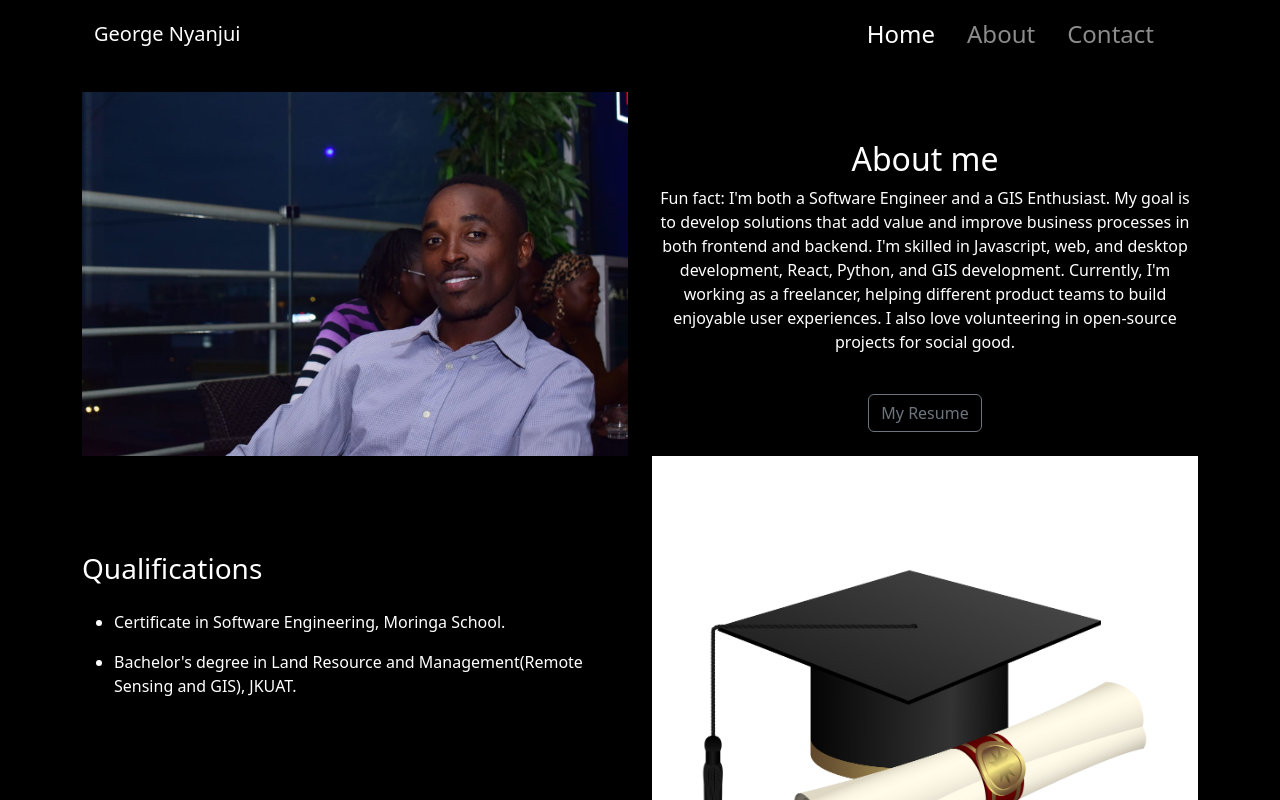
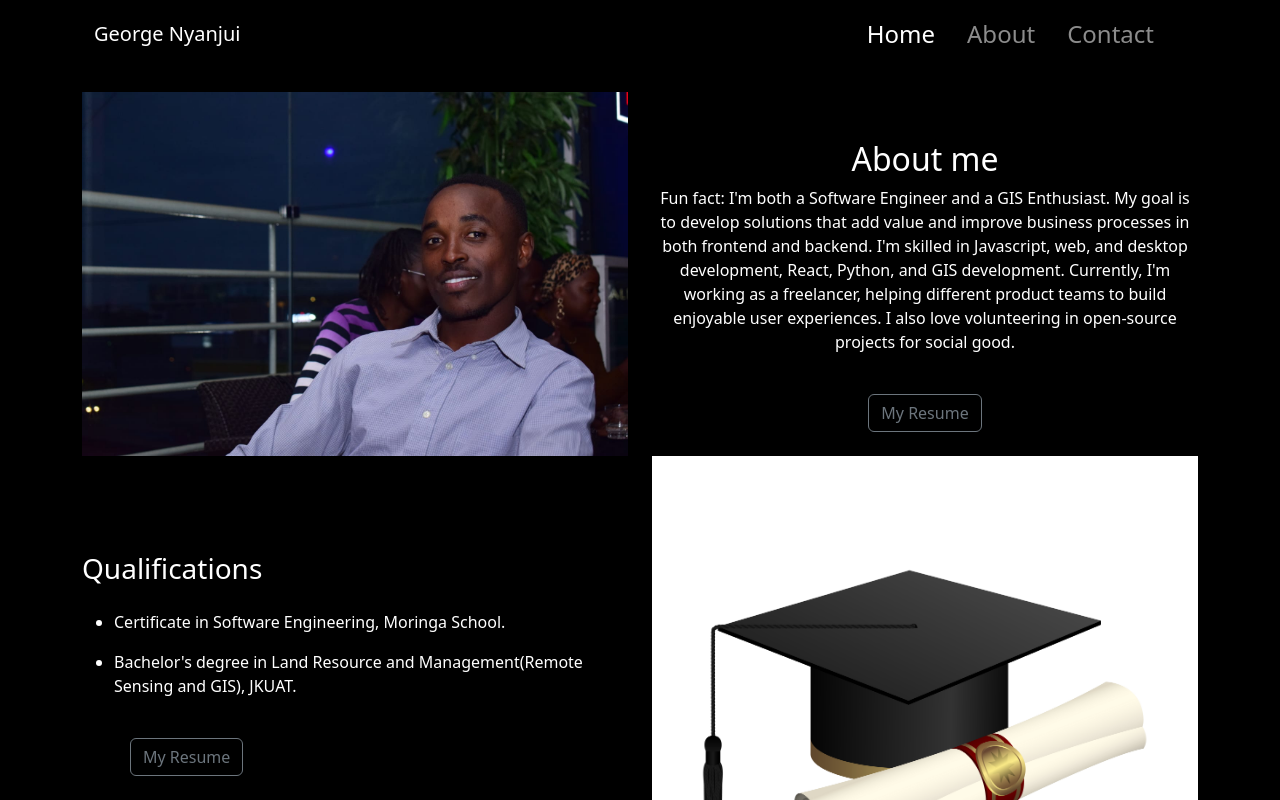
Before and after one commit to ohthebrave/portfolio, a React (Vite) app: page /about in a window 1280 px wide. Shown: the top 800 px of the page. Built offline with nearby package versions, Linux system fonts and the light colour scheme.

Commit message:
add button resume

```diff
--- a/src/components/About.jsx
+++ b/src/components/About.jsx
@@ -34,6 +34,7 @@ function About() {
             <li className='mb-3'>Certificate in Software Engineering, Moringa School.</li>
             <li>Bachelor's degree in Land Resource and Management(Remote Sensing and GIS), JKUAT.</li>
           </ul>
+          <a href="https://docs.google.com/document/d/19X1XKtDmnGPSRIoN9aP4Y0RMRpK2nXi5BlMaryjWQ9Y/edit?usp=sharing" className="btn btn-outline-secondary mt-4 mx-5">My Resume</a>
         </div>
         <div className='col-md-6'>
           <img src={cap} alt="graduation-cap" />
```
